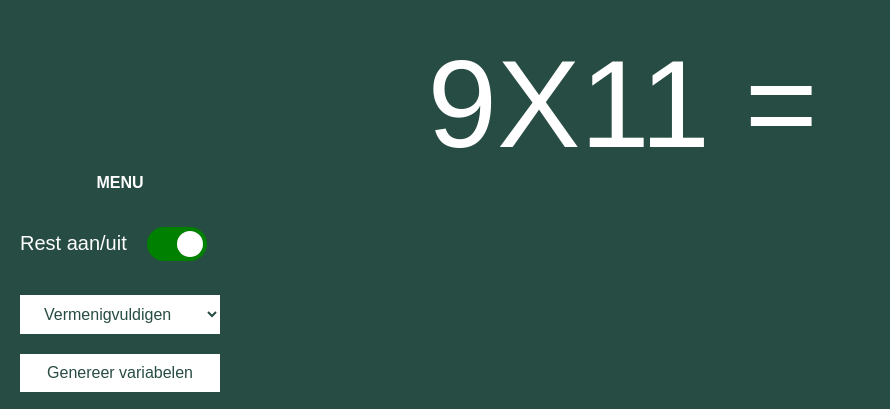
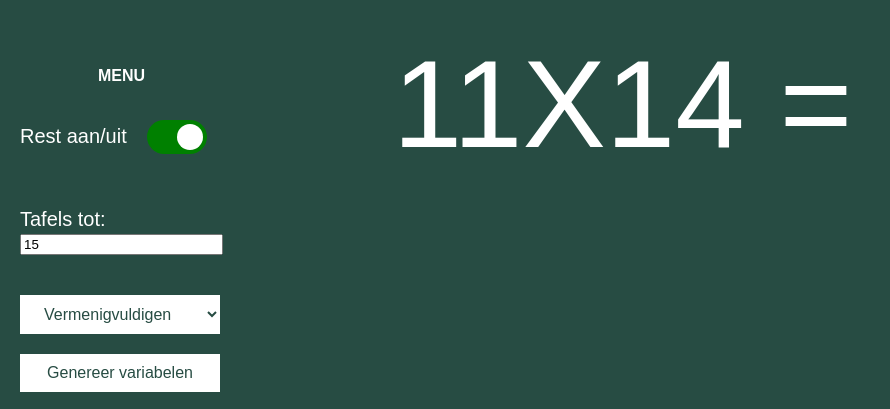
Before and after one commit to FreddyMeijer/Rekenhulp, a plain HTML site: page index.html in a window 1280 px wide. Shown: the part 315-724 px from the top of the page, without its empty margins (0-890 px from the left). Drawn offline with Linux system fonts and the light colour scheme; a web font is replaced by a local one.

Commit message:
Er is nu mogelijkheid om de tafels te kiezen.

```diff
--- a/css/main.css
+++ b/css/main.css
@@ -149,3 +149,7 @@ button, select {
   .slider.round:before {
     border-radius: 50%;
   }
+
+  .wide-input {
+    width: 195px; /* Adjust the width as needed to match the pulldown menu */
+}
--- a/index.html
+++ b/index.html
@@ -40,6 +40,13 @@
             </label>
         </div>
         <div class="button-container">
+            <p>Tafels tot: <br>
+            <label id="numbersTot">
+                <input type="number" id="tafels" class="wide-input" value="15">
+            </label>
+        </p>
+        </div>
+        <div class="button-container">
             <select id="operationSelect">
                 <option value="multiplication">Vermenigvuldigen</option>
                 <option value="division">Delen</option>
--- a/javascript/rekenhulp.js
+++ b/javascript/rekenhulp.js
@@ -9,14 +9,16 @@ document.addEventListener("DOMContentLoaded", function () {
     const showAnswerButton = document.getElementById("showAnswerButton");
     const operationSelect = document.getElementById("operationSelect");
     const operatorSymbol = document.getElementById("operatorSymbol");
+    const tafelsInput = document.getElementById("tafels")
 
     let randomNum1 = 0;
     let randomNum2 = 0;
-    let selectedOperation = operationSelect.value; // Initialize selected operation
+    let selectedOperation = operationSelect.value;
 
     function generateRandomNumbers() {
-        randomNum1 = Math.floor(Math.random() * 13);
-        randomNum2 = Math.floor(Math.random() * 13);
+        const maxTafels = parseInt(tafelsInput.value);
+        randomNum1 = Math.floor(Math.random() * (maxTafels + 1));
+        randomNum2 = Math.floor(Math.random() * (maxTafels + 1));
 
         number1.textContent = randomNum1;
         number2.textContent = randomNum2;
@@ -44,33 +46,28 @@ document.addEventListener("DOMContentLoaded", function () {
             if (randomNum2 === 0) {
                 result = randomNum1;
             } else {
-
                 const quotient = Math.floor(randomNum1 / randomNum2);
                 const remainder = randomNum1 % randomNum2;
                 if (quotient === 0) {
                     result = "kan niet";
-                } else if (remainder === 0 ) {
+                } else if (remainder === 0) {
                     result = quotient;
                 } else {
                     result = `${quotient} rest ${remainder}`;
                 }
             }
         } else if (selectedOperation === "mix") {
-            // Randomly choose multiplication or division
-
             if (operatorSymbol.textContent === "X") {
                 result = randomNum1 * randomNum2;
             } else {
                 if (randomNum2 === 0) {
                     result = randomNum1;
                 } else {
-
                     const quotient = Math.floor(randomNum1 / randomNum2);
                     const remainder = randomNum1 % randomNum2;
-
                     if (quotient === 0) {
                         result = "kan niet";
-                    } else if (remainder === 0 ) {
+                    } else if (remainder === 0) {
                         result = quotient;
                     } else {
                         result = `${quotient} rest ${remainder}`;
@@ -78,6 +75,7 @@ document.addEventListener("DOMContentLoaded", function () {
                 }
             }
         }
+
         number3.textContent = result;
     });
 
@@ -85,13 +83,11 @@ document.addEventListener("DOMContentLoaded", function () {
     operationSelect.addEventListener("change", function () {
         selectedOperation = operationSelect.value;
 
-    // Set the operator symbol based on the selected operation
         if (selectedOperation === "multiplication") {
             operatorSymbol.textContent = "X";
         } else if (selectedOperation === "division") {
             operatorSymbol.textContent = ":";
         } else if (selectedOperation === "mix") {
-        // Randomly choose multiplication or division
             operatorSymbol.textContent = Math.random() < 0.5 ? "X" : ":";
         }
     });
```
Lines whose indentation alone changed are shown as unchanged.
